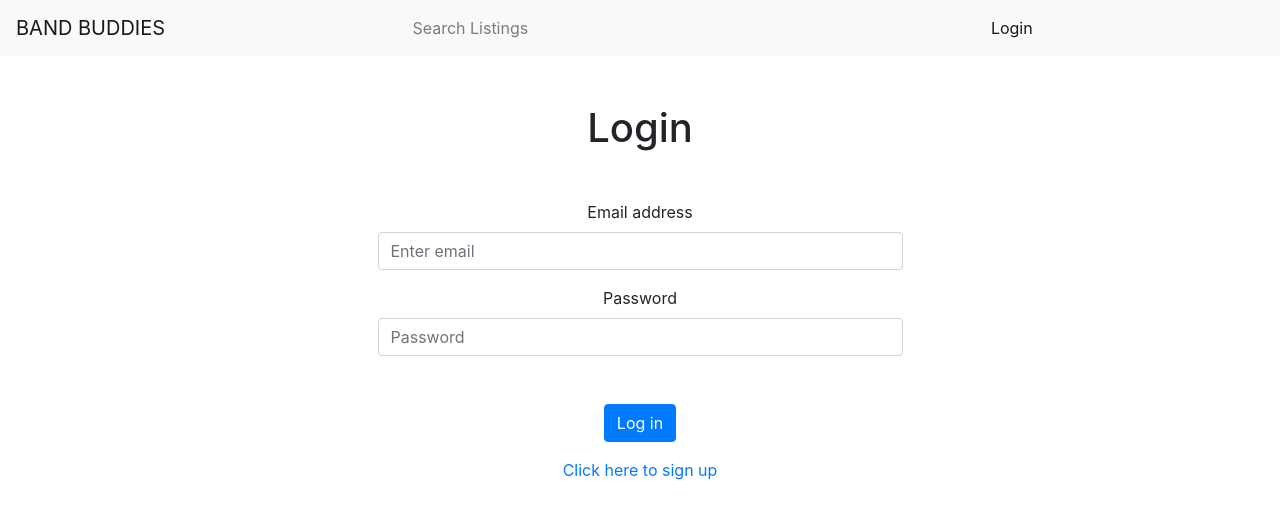
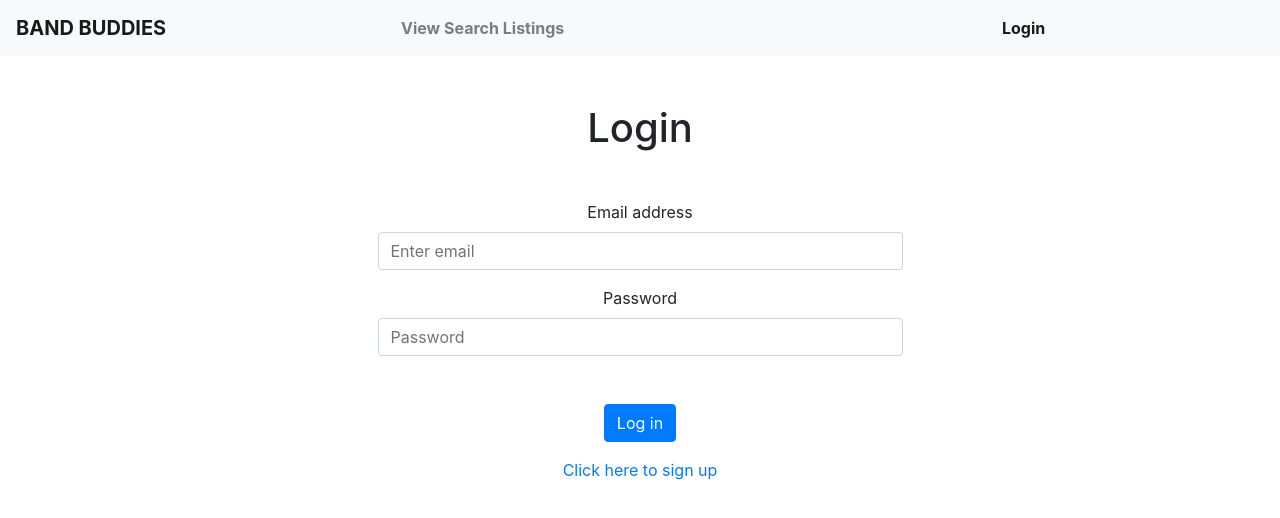
Before and after one commit to tmcv/BandBuddies-frontend, a React (Create React App) app: page /login in a window 1280 px wide. Shown: the top 518 px of the page. Built offline with nearby package versions, Linux system fonts and the light colour scheme; no server answers.

Commit message:
made some small navigation updates

```diff
--- a/src/components/Navigation/LoggedIn.js
+++ b/src/components/Navigation/LoggedIn.js
@@ -3,12 +3,13 @@ import { useDispatch, useSelector } from "react-redux";
 import { logOut } from "../../store/user/actions";
 import Button from "react-bootstrap/Button";
 import { selectUser } from "../../store/user/selectors";
-import Nav from "react-bootstrap/Nav";
 import NavbarItem from "./NavbarItem";
+import {useHistory} from "react-router-dom";
 
 export default function LoggedIn() {
   const dispatch = useDispatch();
   const user = useSelector(selectUser);
+  const history = useHistory();
 
   // console.log("USER IS:", user)
 
@@ -17,7 +18,10 @@ export default function LoggedIn() {
       {user ? <NavbarItem path="/create-listing" linkText="Create a Listing" /> : null}
       {user ? <NavbarItem path="/profile" linkText="My Profile" /> : null}
       {/* <Nav.Item style={{ padding: ".5rem 1rem" }}>{user.username}</Nav.Item> */}
-      <Button onClick={() => dispatch(logOut())}>Logout</Button>
+      <Button onClick={() => {
+        dispatch(logOut())
+        history.push("/login")
+      }}>Logout</Button>
     </>
   );
 }
--- a/src/components/Navigation/NavbarItem.js
+++ b/src/components/Navigation/NavbarItem.js
@@ -6,7 +6,7 @@ export default function NavbarItem(props) {
   return (
     <Nav.Item>
       <Nav.Link as={NavLink} to={props.path}>
-        {props.linkText}
+        <strong>{props.linkText}</strong>
       </Nav.Link>
     </Nav.Item>
   );
--- a/src/components/Navigation/index.js
+++ b/src/components/Navigation/index.js
@@ -16,12 +16,12 @@ export default function Navigation() {
   return (
     <Navbar bg="light" expand="lg">
       <Navbar.Brand as={NavLink} to="/">
-        BAND BUDDIES
+        <strong>BAND BUDDIES</strong>
       </Navbar.Brand>
       <Navbar.Toggle aria-controls="basic-navbar-nav" />
       <Navbar.Collapse id="basic-navbar-nav">
         <Nav style={{ width: "100%" }} fill>
-          <NavbarItem path="/listings" linkText="Search Listings" />
+          <NavbarItem path="/listings" linkText="View Search Listings" />
           {loginLogoutControls}
         </Nav>
       </Navbar.Collapse>
```
